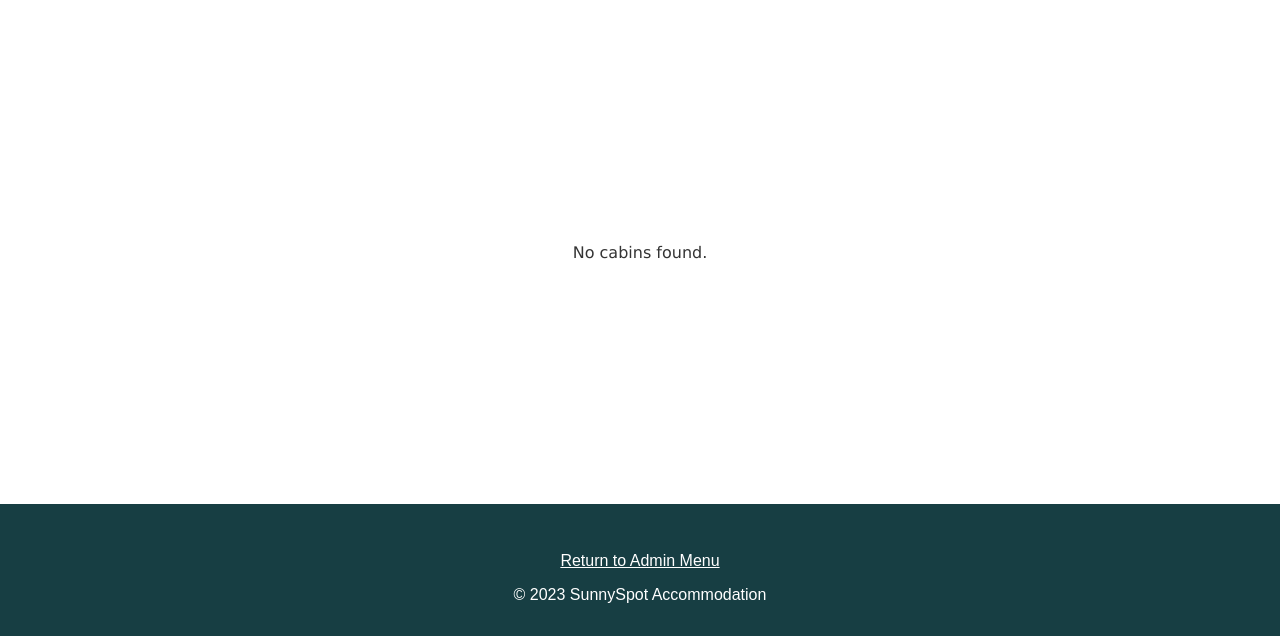
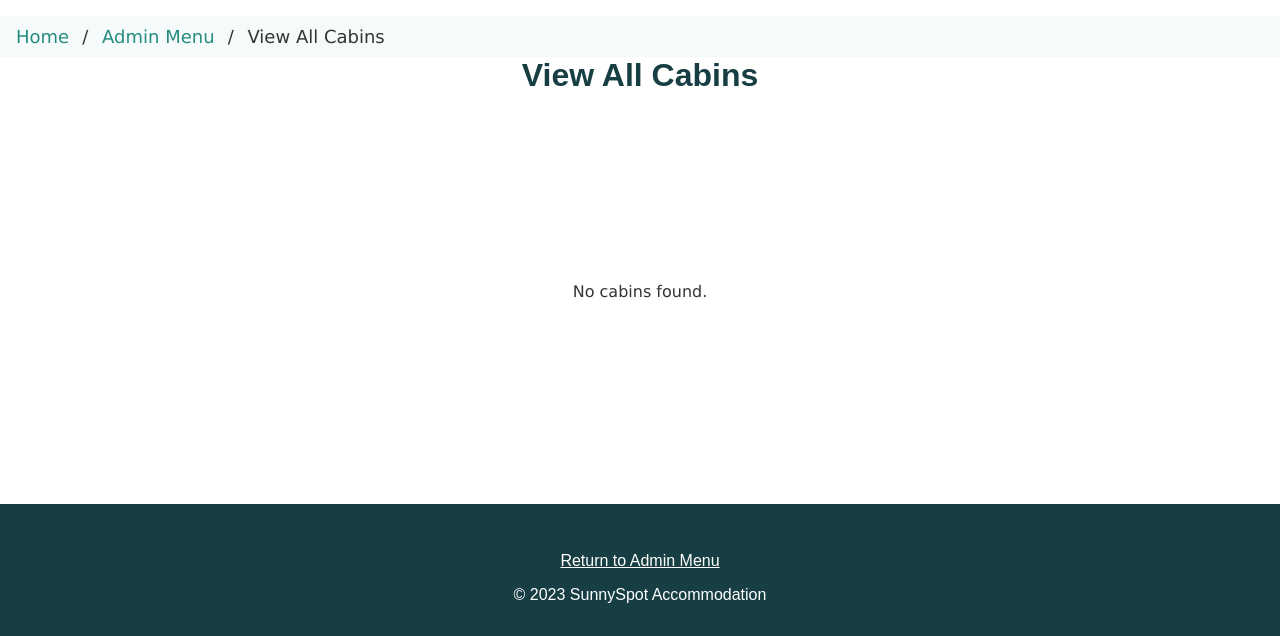
Before and after one commit to iamxinyijiang/php-crud, a PHP site: page /allCabins.php in a window 1280 px wide. Shown: the part 164-800 px from the top of the page. Run offline with PHP 8.4, Linux system fonts and the light colour scheme; the visitor is signed in with stand-in values (Sample User, id 1); data that the repository does not hold is empty; some web fonts are replaced.

Commit message:
add breadcrumb navigation

```diff
--- a/allCabins.php
+++ b/allCabins.php
@@ -33,10 +33,13 @@ require('admin/auth.php');
         <a href="index.php">
             <h1>SunnySpot Accommodation</h1>
         </a>
-
-
     </header>
-
+    <ul class="breadcrumb">
+        <li><a href="index.php">Home</a></li>
+        <li><a href="adminMenu.php">Admin Menu</a></li>
+        <li>View All Cabins</li>
+    </ul>
+    <h1 style="margin:auto;">View All Cabins</h1>
     <section class="non-index">
         <?php
         // Include the db.php file for database connection
--- a/deleteCabin.php
+++ b/deleteCabin.php
@@ -33,7 +33,11 @@ require('admin/auth.php');
             <h1>SunnySpot Accommodation</h1>
         </a>
     </header>
-
+    <ul class="breadcrumb">
+        <li><a href="index.php">Home</a></li>
+        <li><a href="adminMenu.php">Admin Menu</a></li>
+        <li>Delete Cabin</li>
+    </ul>
     <section class="non-index">
         <div>
             <h2>Select a Cabin to Delete:</h2><br>
--- a/style.css
+++ b/style.css
@@ -307,3 +307,30 @@ button.button:hover {
 .form a:hover {
     text-decoration: underline;
 }
+
+ul.breadcrumb {
+    padding: 10px 16px;
+    list-style: none;
+    background-color: #f5fafa; /* Updated background color with a slight green tint */
+  }
+
+  ul.breadcrumb li {
+    display: inline;
+    font-size: 18px;
+  }
+
+  ul.breadcrumb li+li:before {
+    padding: 8px;
+    color: #333; /* Updated color */
+    content: "/\00a0";
+  }
+
+  ul.breadcrumb li a {
+    color: #278c80; /* Updated color with a slight green tint */
+    text-decoration: none;
+  }
+
+  ul.breadcrumb li a:hover {
+    color: #146f69; /* Updated color with a slightly darker green tint */
+    text-decoration: underline;
+  }
--- a/updateCabin.php
+++ b/updateCabin.php
@@ -33,7 +33,11 @@ require('admin/auth.php');
             <h1>SunnySpot Accommodation</h1>
         </a>
     </header>
-
+    <ul class="breadcrumb">
+        <li><a href="index.php">Home</a></li>
+        <li><a href="adminMenu.php">Admin Menu</a></li>
+        <li>Update Cabin</li>
+    </ul>
     <section class="non-index">
         <div>
             <h2>Select a Cabin to Update:</h2><br>
```
Also changed, not shown: adminMenu.php (+14 -5 lines), index.php (+6 -3 lines), insertCabin.php (+5 -2 lines).
